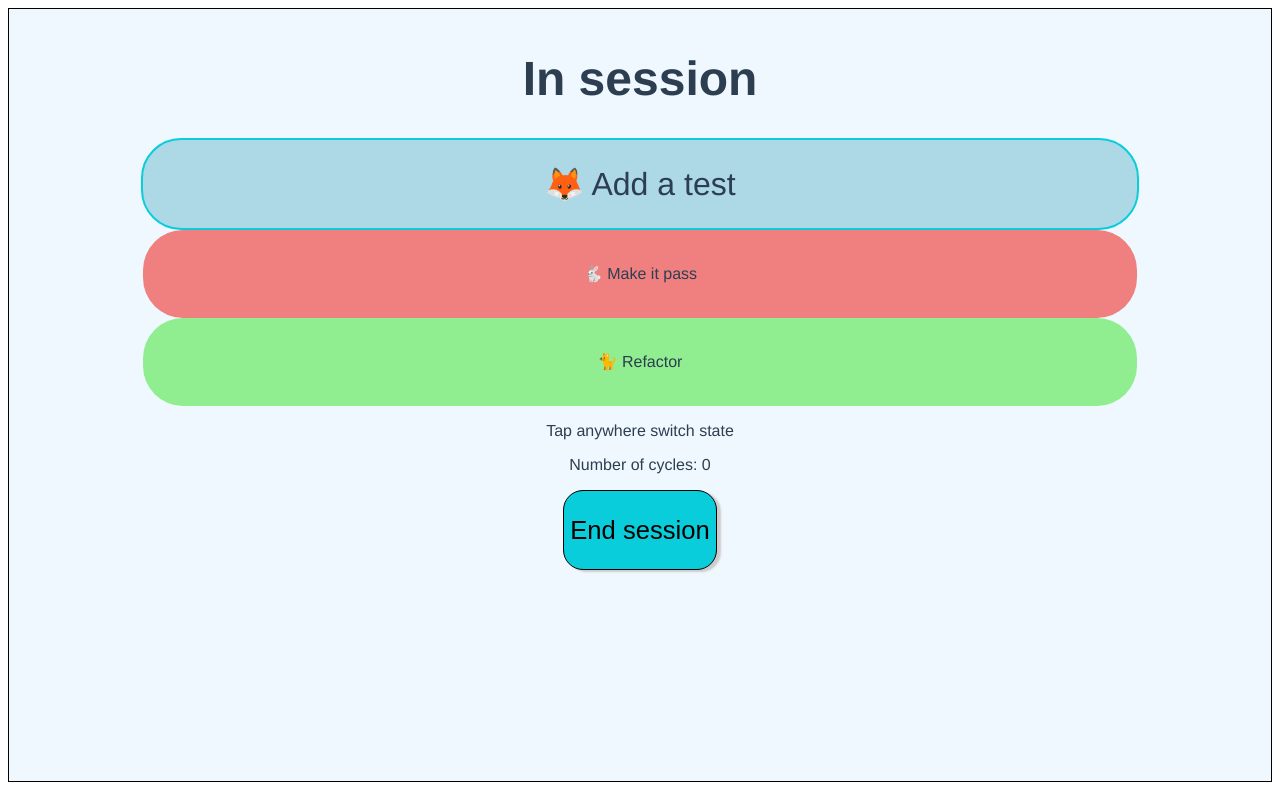
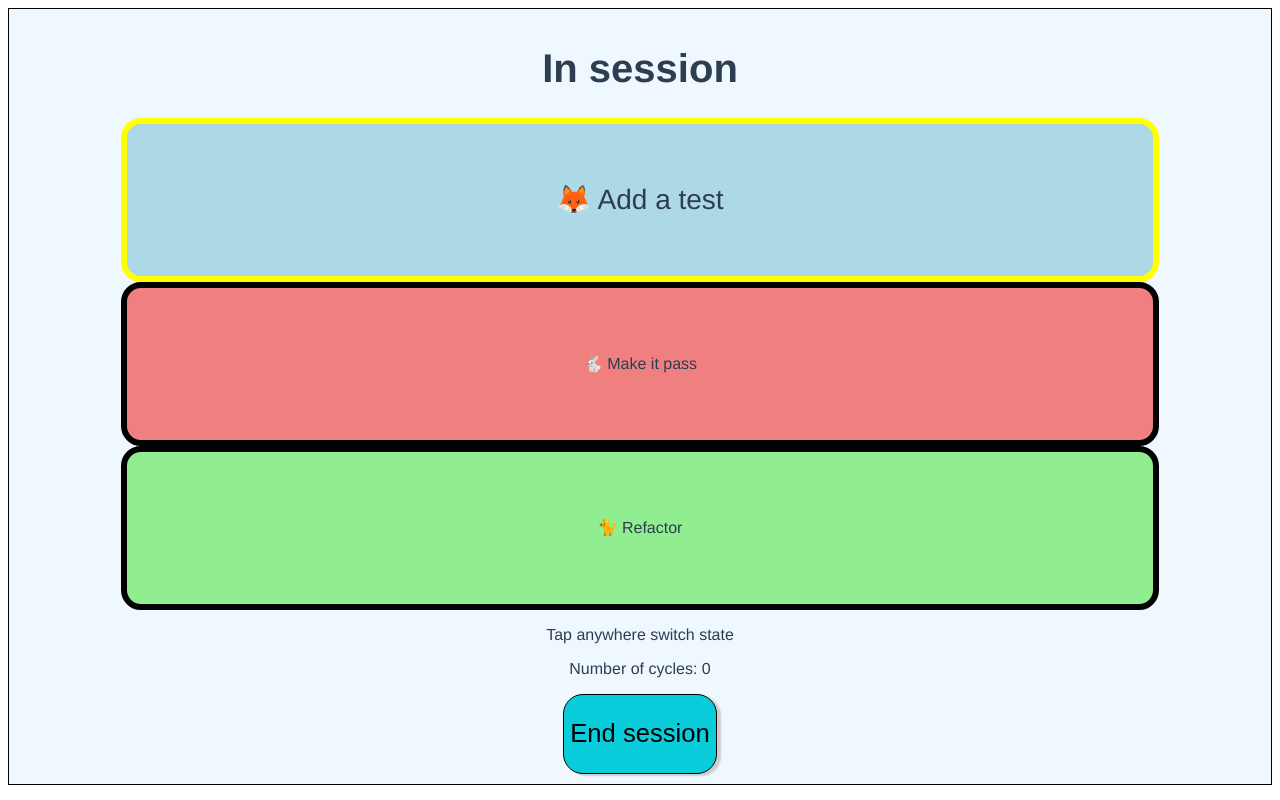
Before and after one commit to ProAgileAB/TDDStats, a Vue app: page / in a window 1280 px wide. Both pictures are taken after a click on the button "Start session". Built offline with nearby package versions, Linux system fonts and the light colour scheme.

Commit message:
Style texts more relative to device viewports

```diff
--- a/src/components/Pages.vue
+++ b/src/components/Pages.vue
@@ -69,11 +69,11 @@ export default {
 }
 
 .page_title {
-  font-size: xxx-large;
+  font-size: 5vh;
 }
 
 .infotext {
-  font-size: xx-large;
+  font-size: 2vh;
 }
 
 </style>
--- a/src/components/Session.vue
+++ b/src/components/Session.vue
@@ -11,8 +11,8 @@
       <p class="state green" v-bind:class="{ active: state === 'GREEN' }">
         🐈 Refactor
       </p>
-      <p>Tap anywhere switch state</p>
-      <p>Number of cycles: {{ noCycles }}</p>
+      <p class="infotext">Tap anywhere switch state</p>
+      <p class="infotext">Number of cycles: {{ noCycles }}</p>
     </div>
     <button
       :disabled="state !== 'BLUE'"
@@ -66,16 +66,19 @@ export default {
 .green {
   background-color: lightgreen;
 }
-.active {
-  font-size: xx-large;
-  border: 2px solid #09cdda;
-}
 .state {
+  border: 0.5vw solid black;
   transition: 0.1s;
-  line-height: 11vh;
-  height: 11vh;
-  border-radius: 40px;
+  line-height: 15vh;
+  height: 15vh;
+  border-radius: 20px;
   width: 80%;
   margin: auto;
+  padding: 2vh;
+  font-size: 2vh;
+}
+.active {
+  font-size: 3.5vh;
+  border: 0.5vw solid yellow;
 }
 </style>
--- a/src/components/Splash.vue
+++ b/src/components/Splash.vue
@@ -5,7 +5,7 @@
       <p class="infotext">
         Keep track of what TDD state you are in!
       </p>
-      <p class="infotext">The TDD mindsets</p>
+      <p class="infotext">🎗 The TDD mindsets 🎗</p>
       <ul>
         <li>
           🦊 In blue state, the fox says "You are not done yet, add another test!"
@@ -36,6 +36,7 @@ ul  {
   list-style: none
 }
 li {
-  font-size: x-large;
+  font-size: 2vh;
+  margin: 1vh;
 }
 </style>
```
